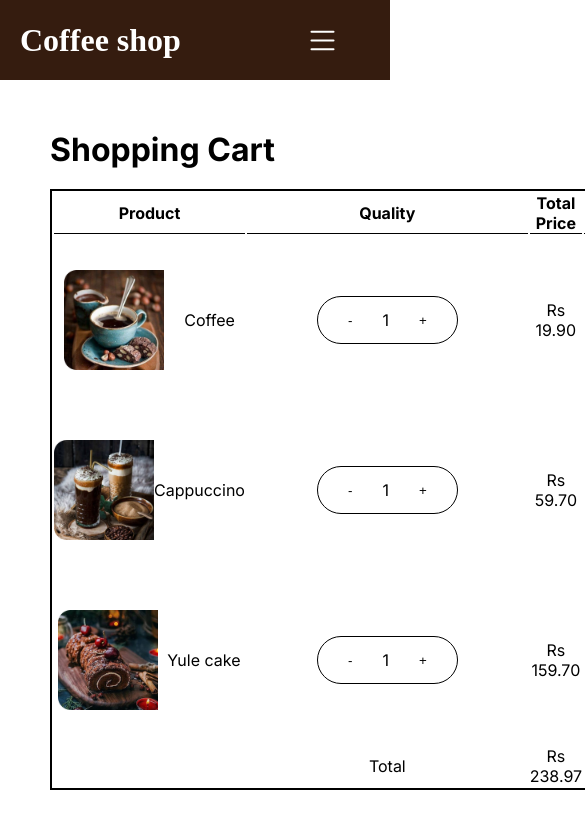
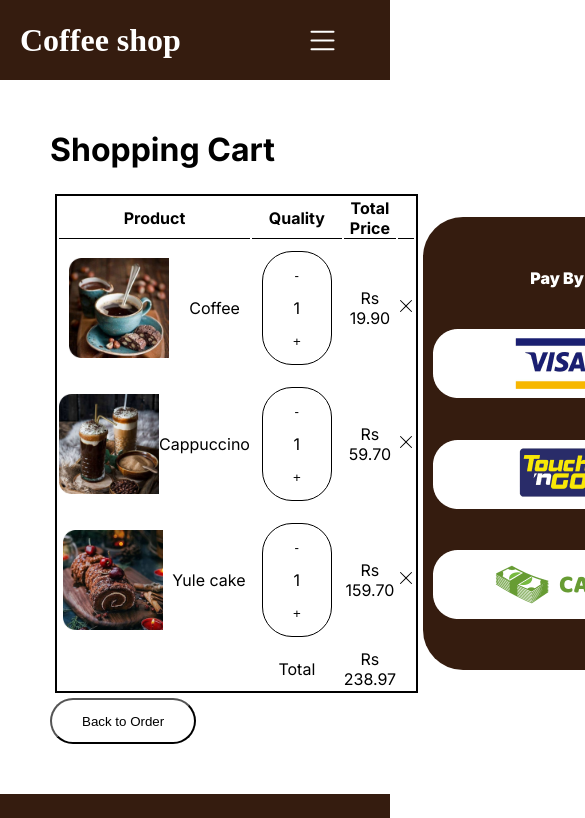
Before and after one commit to jayalakshmi610/Coffee-shop-, a Next.js app: page /Confirmation in a window 390 px wide. Shown: the top 818 px of the page, 585 px wide, since content can reach past the window. Built offline with nearby package versions, Linux system fonts and the light colour scheme.

Commit message:
third commit

```diff
--- a/app/Confirmation/confirmation.module.css
+++ b/app/Confirmation/confirmation.module.css
@@ -58,3 +58,22 @@
   align-items: center;
   justify-content: space-around;
 }
+@media (max-width: 768px) {
+  .box {
+    margin: 10px;
+    flex-direction: column;
+  }
+
+  .table {
+    margin: 5px;
+  }
+
+  .payment {
+    padding: 10px;
+    flex-direction: column;
+  }
+
+  .payment h3 {
+    font-size: medium;
+  }
+}
```
